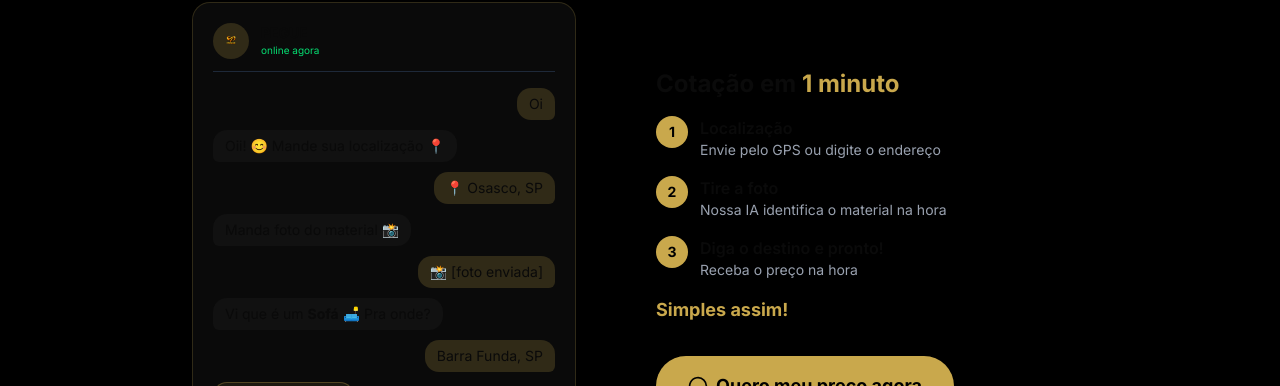
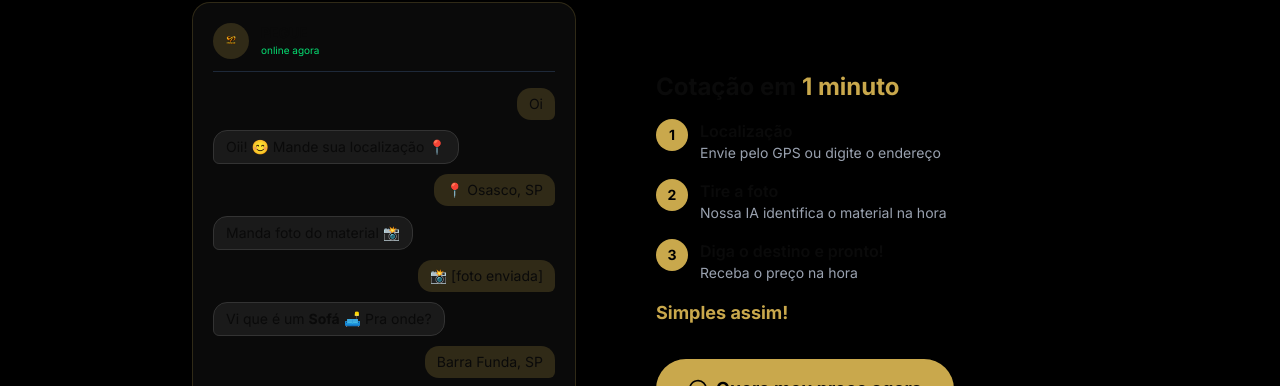
Before and after one commit to IsleddYagami/Pegue, a Next.js app: page / in a window 1280 px wide. Shown: the part 2637-3023 px from the top of the page. Built offline with nearby package versions, Linux system fonts and the light colour scheme.

Commit message:
Fix: mensagens do bot na simulacao de conversa mais visiveis
bg-[#111] → bg-[#1a1a1a] + border-[#333]

Co-Authored-By: Claude Opus 4.6 (1M context) <noreply@anthropic.com>

```diff
--- a/src/app/page.tsx
+++ b/src/app/page.tsx
@@ -203,19 +203,19 @@ export default function HomePage() {
                   <div className="rounded-xl rounded-br-sm bg-[#C9A84C]/20 px-3 py-1.5"><p>Oi</p></div>
                 </div>
                 <div className="flex justify-start">
-                  <div className="rounded-xl rounded-bl-sm bg-[#111] px-3 py-1.5"><p>Oii! 😊 Mande sua localização 📍</p></div>
+                  <div className="rounded-xl rounded-bl-sm bg-[#1a1a1a] border border-[#333] px-3 py-1.5"><p>Oii! 😊 Mande sua localização 📍</p></div>
                 </div>
                 <div className="flex justify-end">
                   <div className="rounded-xl rounded-br-sm bg-[#C9A84C]/20 px-3 py-1.5"><p>📍 Osasco, SP</p></div>
                 </div>
                 <div className="flex justify-start">
-                  <div className="rounded-xl rounded-bl-sm bg-[#111] px-3 py-1.5"><p>Manda foto do material 📸</p></div>
+                  <div className="rounded-xl rounded-bl-sm bg-[#1a1a1a] border border-[#333] px-3 py-1.5"><p>Manda foto do material 📸</p></div>
                 </div>
                 <div className="flex justify-end">
                   <div className="rounded-xl rounded-br-sm bg-[#C9A84C]/20 px-3 py-1.5"><p>📸 [foto enviada]</p></div>
                 </div>
                 <div className="flex justify-start">
-                  <div className="rounded-xl rounded-bl-sm bg-[#111] px-3 py-1.5"><p>Vi que é um <strong>Sofá</strong> 🛋️ Pra onde?</p></div>
+                  <div className="rounded-xl rounded-bl-sm bg-[#1a1a1a] border border-[#333] px-3 py-1.5"><p>Vi que é um <strong>Sofá</strong> 🛋️ Pra onde?</p></div>
                 </div>
                 <div className="flex justify-end">
                   <div className="rounded-xl rounded-br-sm bg-[#C9A84C]/20 px-3 py-1.5"><p>Barra Funda, SP</p></div>
```
